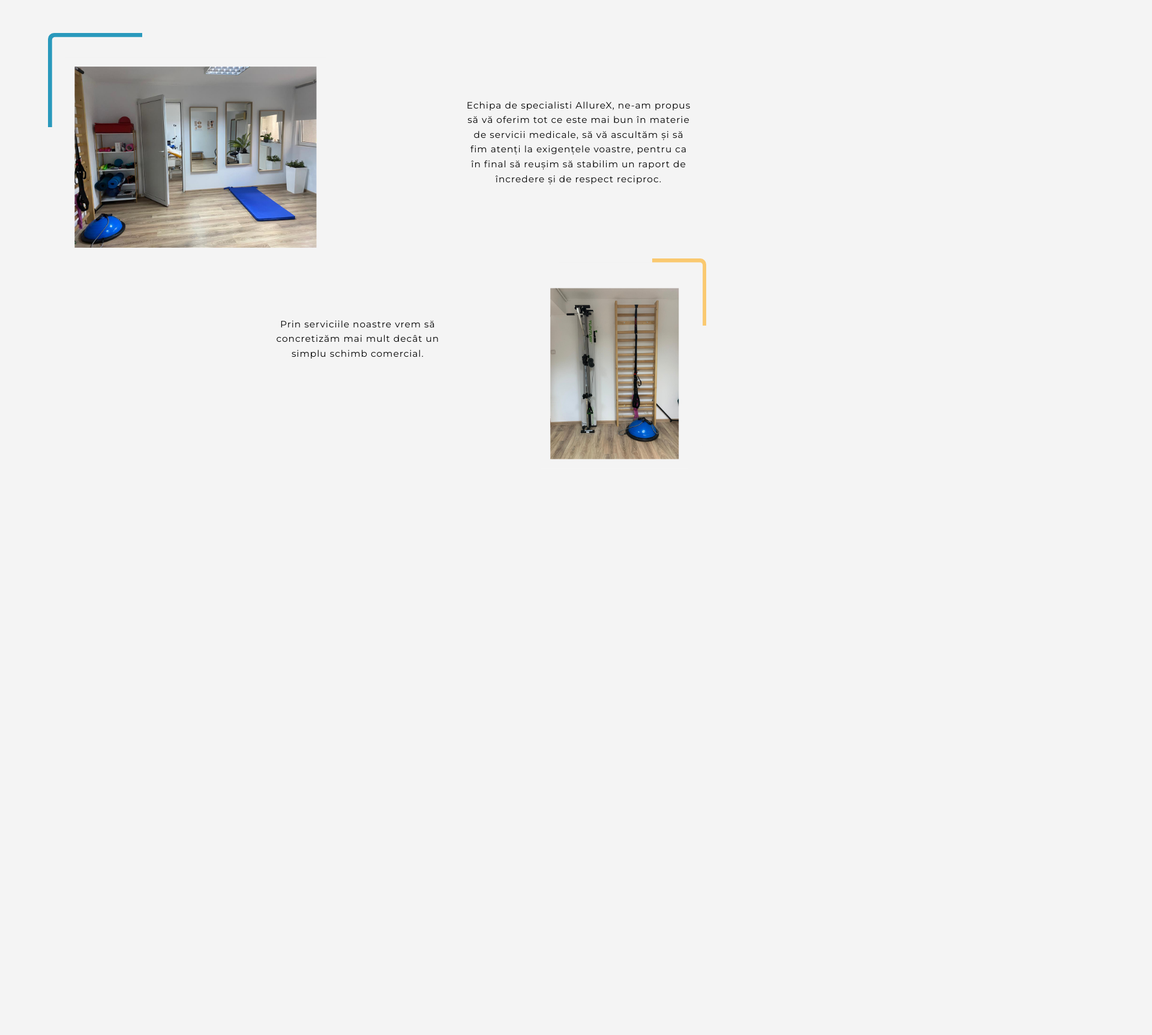
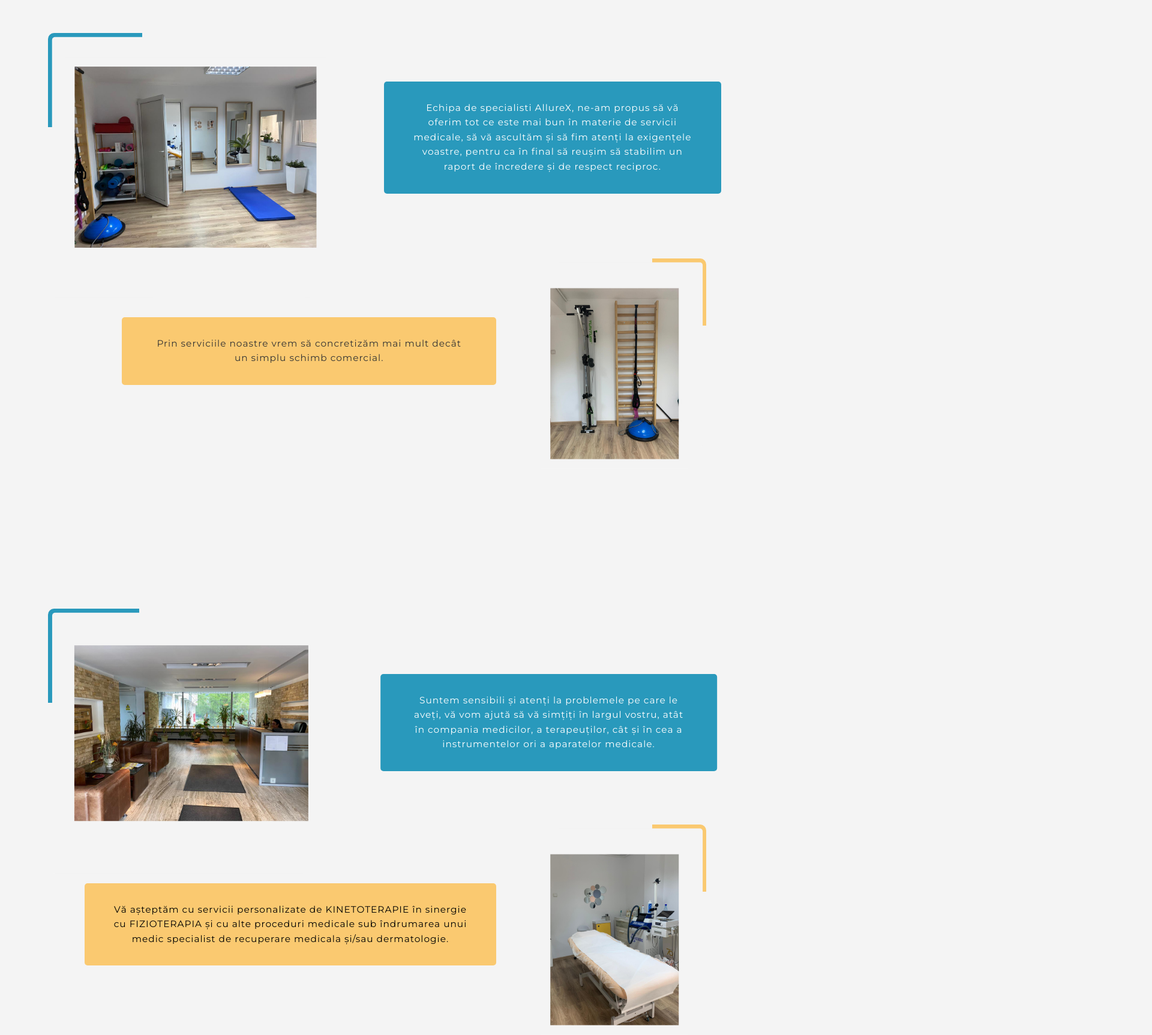
Before and after one commit to cpitul/allurex-clinique, a React (Create React App) app: page / in a window 1280 px wide. Shown: the part 920-2646 px from the top of the page at 60% size, 1920 px wide, since content can reach past the window. Before the commit the page ends 1703 px from the top, so only its background shows below. Built offline with nearby package versions, Linux system fonts and the light colour scheme.

Commit message:
30 sep - 14:00 - 16:45

```diff
--- a/src/App.css
+++ b/src/App.css
@@ -4,6 +4,10 @@
   box-sizing: border-box;
   font-family: 'Montserrat', sans-serif;
   background: #f4f4f4;
+}
+body,
+html {
+  overflow-x: hidden;
 }
 
 /* utilities */
@@ -38,6 +42,8 @@ ul {
   font-weight: 500;
   font-size: 1.1vw;
   white-space: nowrap;
+  outline: none;
+  border: none;
 }
 
 .btn-primary {
@@ -61,7 +67,7 @@ nav {
   display: flex;
   align-items: center;
   justify-content: space-around;
-  z-index: 1;
+  z-index: 2;
   padding-top: 1rem;
 }
 
@@ -198,10 +204,20 @@ nav {
   display: flex;
   position: relative;
   padding: 4rem;
+  background: rgba(0, 0, 0, 0);
+  z-index: 0;
 }
 
 .about-section-2 {
   transform: translateY(-100%);
+}
+
+.about-section-3 {
+  margin-top: 16rem;
+}
+
+.about-section-4 {
+  margin-top: -9rem;
 }
 
 .about-photo-1 {
@@ -210,6 +226,19 @@ nav {
 }
 
 .about-photo-2 {
+  width: 20vw;
+  height: 25vw;
+  position: absolute;
+  right: 7%;
+  top: -6%;
+}
+
+.about-photo-3 {
+  width: 34vw;
+  height: 35vw;
+}
+
+.about-photo-4 {
   width: 20vw;
   height: 25vw;
   position: absolute;
@@ -238,3 +267,188 @@ nav {
   line-height: 1.6;
   letter-spacing: 1px;
 }
+
+#about-text-1 {
+  width: 45%;
+  right: 5%;
+  transform: translateY(-15%);
+  background: var(--primary-color);
+  padding: 2rem 3rem;
+  border-radius: 5px;
+  color: var(--light-color);
+  z-index: 1;
+}
+
+#about-text-2 {
+  width: 50%;
+  left: 15%;
+  background: var(--secondary-color);
+  padding: 2rem 3rem;
+  border-radius: 5px;
+  color: var(--dark-color);
+  z-index: 1;
+}
+
+#about-text-3 {
+  background: var(--primary-color);
+  border-radius: 5px;
+  padding: 2rem 3rem;
+  width: 45%;
+  right: 10%;
+  transform: translateX(10%);
+  color: var(--light-color);
+}
+
+#about-text-4 {
+  width: 55%;
+  left: 10%;
+  background: var(--secondary-color);
+  border-radius: 5px;
+  padding: 2rem 3rem;
+  z-index: 1;
+}
+
+/* footer */
+
+footer {
+  display: flex;
+  flex-direction: column;
+  align-items: center;
+  justify-content: center;
+  background: var(--dark-color);
+  width: 100%;
+  padding: 2rem;
+  transform: translateY(160%);
+}
+
+#footer-top {
+  background: inherit;
+  display: flex;
+  width: 100%;
+  justify-content: space-around;
+}
+
+#footer-bottom {
+  display: flex;
+  justify-content: center;
+  align-items: center;
+  background: inherit;
+  width: 100%;
+  padding: 1rem;
+}
+
+#footer-nav {
+  background: inherit;
+  display: flex;
+  justify-content: center;
+  align-items: center;
+}
+
+#footer-links {
+  background: inherit;
+}
+
+.footer-link {
+  background: inherit;
+  margin-bottom: 0.4rem;
+}
+
+.footer-link > a {
+  background: inherit;
+  color: var(--light-color);
+  font-weight: 100;
+  text-decoration: underline;
+}
+
+.footer-link > a:hover {
+  color: #bbb;
+}
+
+#subscribe-form {
+  background: inherit;
+  padding: 1rem;
+}
+
+#subscribe-form > h3 {
+  color: var(--light-color);
+  background: inherit;
+}
+
+#newsletter-form {
+  padding: 1rem 0;
+  background: inherit;
+}
+
+#newsletter-form > label {
+  color: var(--light-color);
+  background: inherit;
+  font-weight: 100;
+}
+
+#fields {
+  display: flex;
+  margin-top: 0.7rem;
+  background: inherit;
+}
+
+#form-email {
+  padding: 0.4rem 1rem;
+  border-radius: 5px 0 0 5px;
+  border: none;
+  outline: 0;
+  color: var(--dark-color);
+}
+
+#form-submit {
+  padding: 0.4rem 1rem;
+  border-radius: 0 5px 5px 0;
+  outline: 0;
+  border: none;
+  color: var(--light-color);
+  background: var(--primary-color);
+  cursor: pointer;
+}
+
+#form-submit:hover {
+  background: var(--darker-primary-color);
+}
+
+#social {
+  background: inherit;
+  padding: 1rem;
+  display: flex;
+  justify-content: center;
+  flex-direction: column;
+}
+
+#social > h3 {
+  color: var(--light-color);
+  background: inherit;
+}
+
+#social-links {
+  margin-top: 1rem;
+  background: inherit;
+}
+
+#social-links > a {
+  background: inherit;
+}
+
+#facebook {
+  background: inherit;
+  margin-right: 1rem;
+}
+
+#instagram {
+  background: inherit;
+  width: 2.2rem;
+}
+
+#copyright-text {
+  text-align: center;
+  background: inherit;
+  color: var(--light-color);
+  font-weight: 100;
+  font-size: 0.9rem;
+}
--- a/src/App.js
+++ b/src/App.js
@@ -2,6 +2,7 @@ import React from 'react';
 import { Route, Switch } from 'react-router-dom';
 import './App.css';
 import About from './components/About';
+import Footer from './components/Footer';
 import Navbar from './components/Navbar';
 import Showcase from './components/Showcase';
 
@@ -11,6 +12,7 @@ function App() {
       <Navbar />
       <Showcase />
       <About />
+      <Footer />
     </div>
   );
 }
--- a/src/components/About.js
+++ b/src/components/About.js
@@ -2,12 +2,12 @@ import React from 'react';
 import AboutSection from './utilities/AboutSection';
 import firstImage from '../assets/12.jpg';
 import secondImage from '../assets/24.jpg';
-// import thirdImage from '../assets/';
-// import fourthImage from '../assets/';
+import thirdImage from '../assets/6.jpg';
+import fourthImage from '../assets/25.jpg';
 
 const About = () => {
-  const content = {
-    first: {
+  const content = [
+    {
       id: 1,
       image: firstImage,
       text:
@@ -15,7 +15,7 @@ const About = () => {
       color: '#2999bc',
       location: 'left',
     },
-    second: {
+    {
       id: 2,
       image: secondImage,
       text:
@@ -23,40 +23,37 @@ const About = () => {
       color: '#fac970',
       location: 'right',
     },
-    // third: {
-    //   id: 3,
-    //   image: thirdImage,
-    //   text:
-    //     'Suntem sensibili și atenți la problemele pe care le aveți, vă vom ajută să vă simțiți în largul vostru, atât în compania medicilor, a terapeuților, cât și în cea a instrumentelor ori a aparatelor medicale.',
-    //   color: '#2999bc',
-    // },
-    // fourth: {
-    //   id: 4,
-    //   image: fourthImage,
-    //   text:
-    //     'Vă așteptăm cu servicii personalizate de KINETOTERAPIE în sinergie cu FIZIOTERAPIA și cu alte proceduri medicale sub îndrumarea unui medic specialist de recuperare medicala și/sau dermatologie.',
-    //   color: '#fac970',
-    // },
-  };
+    {
+      id: 3,
+      image: thirdImage,
+      text:
+        'Suntem sensibili și atenți la problemele pe care le aveți, vă vom ajută să vă simțiți în largul vostru, atât în compania medicilor, a terapeuților, cât și în cea a instrumentelor ori a aparatelor medicale.',
+      color: '#2999bc',
+      location: 'left',
+    },
+    {
+      id: 4,
+      image: fourthImage,
+      text:
+        'Vă așteptăm cu servicii personalizate de KINETOTERAPIE în sinergie cu FIZIOTERAPIA și cu alte proceduri medicale sub îndrumarea unui medic specialist de recuperare medicala și/sau dermatologie.',
+      color: '#fac970',
+      location: 'right',
+    },
+  ];
 
   return (
     <section id='despre-noi'>
       <h2 id='about-heading'>Despre noi</h2>
       <div className='container' id='despre-noi-content'>
-        <AboutSection
-          image={content.first.image}
-          text={content.first.text}
-          color={content.first.color}
-          id={content.first.id}
-          location={content.first.location}
-        />
-        <AboutSection
-          image={content.second.image}
-          text={content.second.text}
-          color={content.second.color}
-          id={content.second.id}
-          location={content.second.location}
-        />
+        {content.map((info) => (
+          <AboutSection
+            image={info.image}
+            text={info.text}
+            color={info.color}
+            id={info.id}
+            location={info.location}
+          />
+        ))}
       </div>
     </section>
   );
--- /dev/null
+++ b/src/components/Footer.js
@@ -0,0 +1,72 @@
+import React from 'react';
+import Instagram from '../assets/instagram.png';
+
+const Footer = () => {
+  const handleSubmit = (e) => {};
+
+  return (
+    <footer>
+      <div id='footer-top'>
+        <div id='footer-nav'>
+          <ul id='footer-links'>
+            <li className='footer-link'>
+              <a href='#showcase'>Acasă</a>
+            </li>
+            <li className='footer-link'>
+              <a href='#servicii'>Servicii</a>
+            </li>
+            <li className='footer-link'>
+              <a href='#despre-noi'>Despre noi</a>
+            </li>
+            <li className='footer-link'>
+              <a href='#contact'>Contact</a>
+            </li>
+          </ul>
+        </div>
+        <div id='subscribe-form'>
+          <h3>Newsletter</h3>
+          <form action='post' onSubmit={handleSubmit} id='newsletter-form'>
+            <label htmlFor='email'>Email</label>
+            <div id='fields'>
+              <input type='email' name='email' id='form-email' />
+              <input type='submit' value='Abonează-te' id='form-submit' />
+            </div>
+          </form>
+        </div>
+        <div id='social'>
+          <h3>Social Media</h3>
+          <div id='social-links'>
+            <a href='https://www.facebook.com' target='_blank'>
+              <svg id='facebook' width='36' height='36' viewBox='0 0 36 36'>
+                <path
+                  id='Path_132'
+                  data-name='Path 132'
+                  d='M34.013,0H1.986A1.987,1.987,0,0,0,0,1.987V34.014A1.987,1.987,0,0,0,1.987,36H34.013A1.987,1.987,0,0,0,36,34.014h0V1.986A1.987,1.987,0,0,0,34.013,0Zm0,0'
+                  transform='translate(0 0)'
+                  fill='#4267b2'
+                />
+                <path
+                  id='Path_133'
+                  data-name='Path 133'
+                  d='M217.3,107.887V93.965h4.693l.7-5.449h-5.4V85.046c0-1.574.437-2.647,2.694-2.647h2.861V77.538a38.45,38.45,0,0,0-4.192-.214c-4.148,0-6.988,2.531-6.988,7.182v4.01H207v5.449h4.676v13.922Zm0,0'
+                  transform='translate(-192.445 -71.887)'
+                  fill='#fff'
+                />
+              </svg>
+            </a>
+            <a href='https://www.instagram.com' target='_blank'>
+              <img src={Instagram} alt='instagram' id='instagram' />
+            </a>
+          </div>
+        </div>
+      </div>
+      <div id='footer-bottom'>
+        <p id='copyright-text'>
+          &copy; AllureX Clinique 2020. Toate drepturile rezervate.
+        </p>
+      </div>
+    </footer>
+  );
+};
+
+export default Footer;
--- a/src/components/utilities/AboutSection.js
+++ b/src/components/utilities/AboutSection.js
@@ -12,11 +12,13 @@ const AboutSection = ({ location, image, text, color, id }) => {
           <p className={`about-text-${location}`} id={`about-text-${id}`}>
             {text}
           </p>
+          <div id={`circle-${id}`}></div>
         </section>
       );
     case 'right':
       return (
         <section className={`about-section about-section-${id}`}>
+          <div id={`circle-${id}`}></div>
           <p className={`about-text-${location}`} id={`about-text-${id}`}>
             {text}
           </p>
```
Also changed, not shown: src/assets/instagram.png (added).
